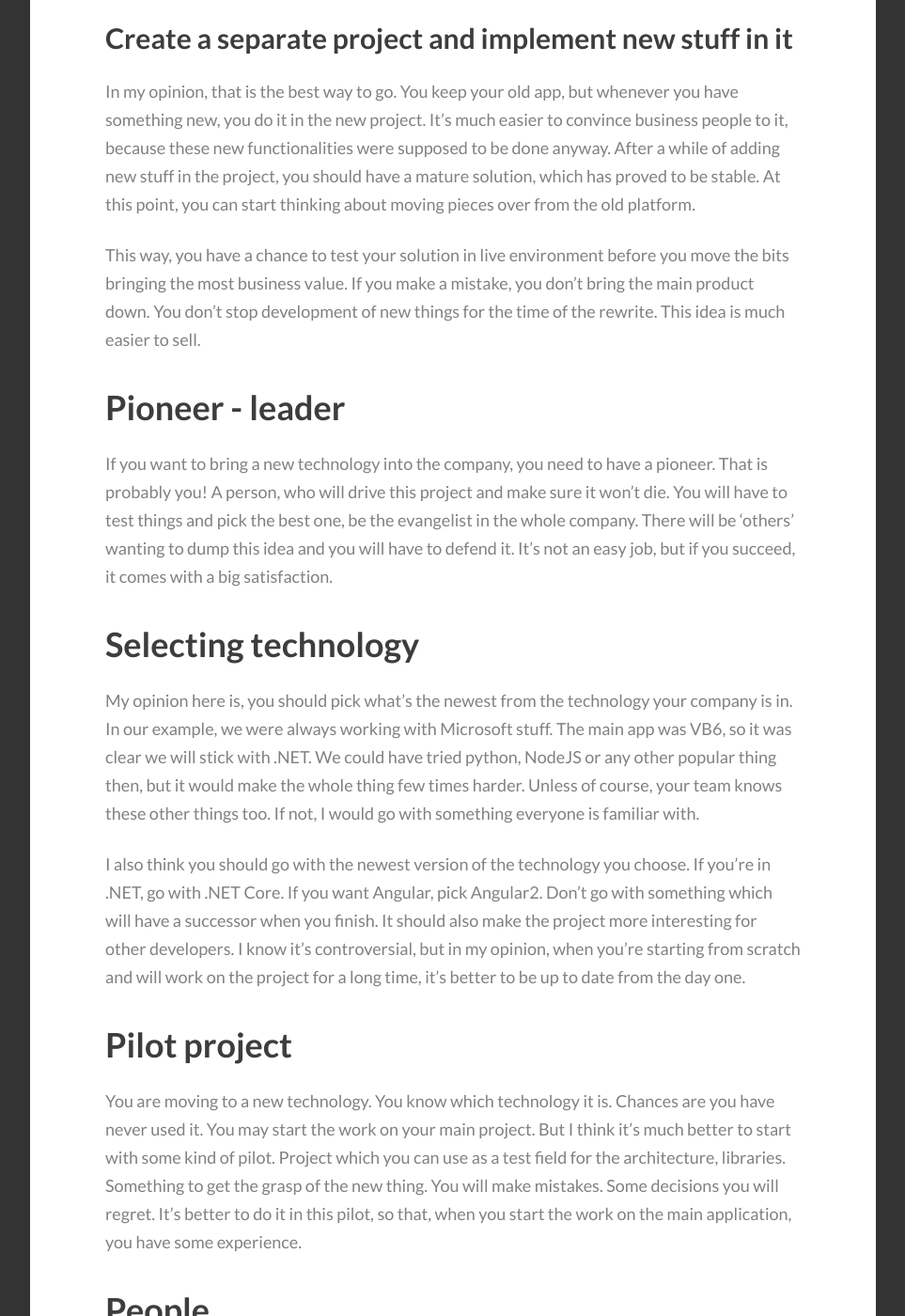
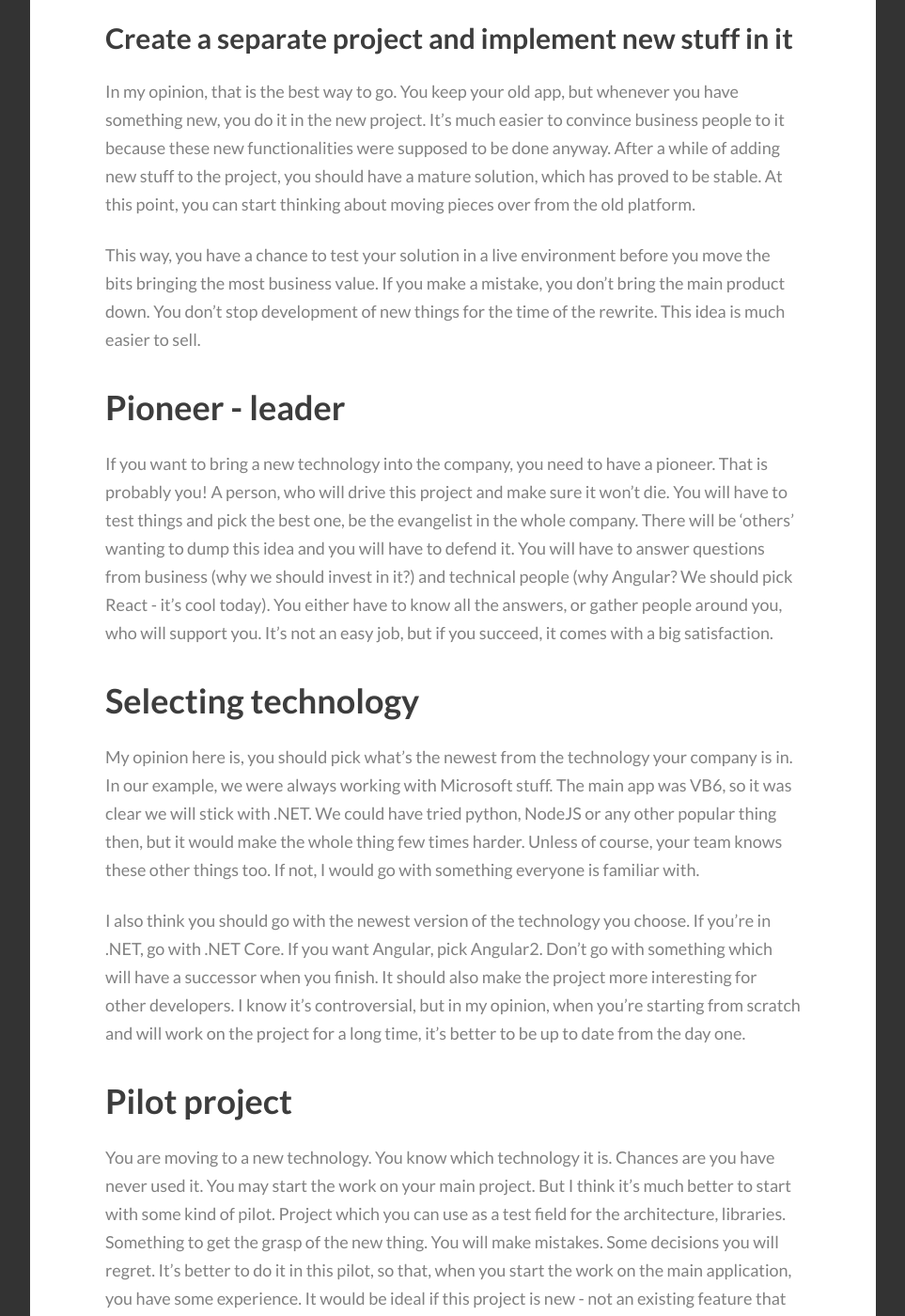
Before and after one commit to mdymel/devblog.dymel.pl, a Jekyll site: the page built from _posts/2016-11-15-what-to-do-with-a-legacy-application.markdown, in a window 1280 px wide and 1400 px high, scrolled down 2713 px. Shown: the whole window at 94% size, without its empty margins (8-971 px from the left). Built offline with Jekyll 4.4.1, drawn with Linux system fonts in a browser that asks for light colours; some web fonts are replaced; comment, search, counter and statistics services are not loaded; some of the changed text lies outside the part shown.

Commit message:
legacy post improvements

```diff
--- a/_posts/2016-11-15-what-to-do-with-a-legacy-application.markdown
+++ b/_posts/2016-11-15-what-to-do-with-a-legacy-application.markdown
@@ -33,12 +33,12 @@
 That's probably the worst decision you can make. Think about it. This application was developed for years and is bringing business value to the company. How can you imagine to rebuild it in few months or a year? Of course, you can do it if it's small, but that's rarely the case. Usually, these are monsters. Often without unit tests. You need to have really solid reasons to go this road. There are many examples of teams trying to do that. They all failed (remember [Netscape Navigator](https://en.wikipedia.org/wiki/Netscape)?). I, personally, haven't heard of a single success with such approach, yet. It is also very hard to sell such idea to the business people. There is probably a pipeline of new things to implement and you want to stop everything and rewrite something which is working and bringing money.
 
 ## Create a separate project and implement new stuff in it
-In my opinion, that is the best way to go. You keep your old app, but whenever you have something new, you do it in the new project. It's much easier to convince business people to it, because these new functionalities were supposed to be done anyway. After a while of adding new stuff in the project, you should have a mature solution, which has proved to be stable. At this point, you can start thinking about moving pieces over from the old platform.
+In my opinion, that is the best way to go. You keep your old app, but whenever you have something new, you do it in the new project. It's much easier to convince business people to it because these new functionalities were supposed to be done anyway. After a while of adding new stuff to the project, you should have a mature solution, which has proved to be stable. At this point, you can start thinking about moving pieces over from the old platform.
 
-This way, you have a chance to test your solution in live environment before you move the bits bringing the most business value. If you make a mistake, you don't bring the main product down. You don't stop development of new things for the time of the rewrite. This idea is much easier to sell.
+This way, you have a chance to test your solution in a live environment before you move the bits bringing the most business value. If you make a mistake, you don't bring the main product down. You don't stop development of new things for the time of the rewrite. This idea is much easier to sell.
 
 # Pioneer - leader
-If you want to bring a new technology into the company, you need to have a pioneer. That is probably you! A person, who will drive this project and make sure it won't die. You will have to test things and pick the best one, be the evangelist in the whole company. There will be 'others' wanting to dump this idea and you will have to defend it. It's not an easy job, but if you succeed, it comes with a big satisfaction.
+If you want to bring a new technology into the company, you need to have a pioneer. That is probably you! A person, who will drive this project and make sure it won't die. You will have to test things and pick the best one, be the evangelist in the whole company. There will be 'others' wanting to dump this idea and you will have to defend it. You will have to answer questions from business (why we should invest in it?) and technical people (why Angular? We should pick React - it's cool today). You either have to know all the answers, or gather people around you, who will support you. It's not an easy job, but if you succeed, it comes with a big satisfaction.
 
 # Selecting technology
 My opinion here is, you should pick what's the newest from the technology your company is in. In our example, we were always working with Microsoft stuff. The main app was VB6, so it was clear we will stick with .NET. We could have tried python, NodeJS or any other popular thing then, but it would make the whole thing few times harder. Unless of course, your team knows these other things too. If not, I would go with something everyone is familiar with.
@@ -47,16 +47,16 @@
 
 # Pilot project
 You are moving to a new technology. You know which technology it is. Chances are you have never used it. You may start the work on your main project. But I think it's much better to start with some kind of pilot. Project which you can use as a test field for the architecture, libraries. Something to get the grasp of the new thing. You will make mistakes. Some decisions you will regret. It's better to do it in this pilot, so that, when you start the work on the main application, you have some experience.
+It would be ideal if this project is new - not an existing feature that you're moving to new technology. This way you avoid old thinking. It also can't be critical you finish it in a tight deadline. You don't want anyone standing over you and asking why it's taking so long.
 
 # People
 It's much better to have a team working on such project than a single developer. You can discuss different approaches, validate the thinking. It's crucial to pick a certain type of people. You will need experienced players who are enthusiastic about the new stuff, know the old application and will search for the best solutions for the new one.  Avoid developers who like the status quo and prefer to calmly close tasks. This team will have to make hard decisions and take on the risks. They can't be afraid of breaking things.
 
-# Practical tips
+# Summary
 First - I said it in the beginning - don't imagine, you will rewrite everything in one go. It may take years.
 
 The second thing to remember is that you want to make this change for some reason. It's very easy to fall into a trap of recreating patterns and architecture from the old project. That's the worst thing you can do. If you do that, most certainly, you end up with the same thing, using newer technology. Especially in the beginning, you must read a lot about application design. Maybe you should try CQRS, maybe microservices. It might be, the repository pattern will suit you best. Whatever it is, make the decision about the architecture after a lot of thinking and brainstorming. This is crucial. In most cases, you shouldn't move any code or classes from the old application. If you have to do it, think, what is the best place for it in the new architecture. Don't recreate old patterns in the new app.
 
-# Summary
-Legacy code is a big problem in IT. The world moves very fast and the code, which sits in the repository gets older every day. Probably in many cases, the best you can do about it is... nothing. If you have a valid reason to change something, you need to be very careful as it's easy to fail in such projects.
+If you do this, remember, it's not just another IT project. It's huge business decision. It's also a big cost for the company. In the beginning, you won't be as fast in coding than you were with the old technology. You will make mistakes and will have to go back. You will need time to create and test new architectures. It will all bring an extra cost for the company - in money and time. So make sure you have the right reasons, the thing you're doing brings a business value and isn't just developers playing with new toys.
 
 How do you deal with legacy applications? Do you have some stories to share?
```
